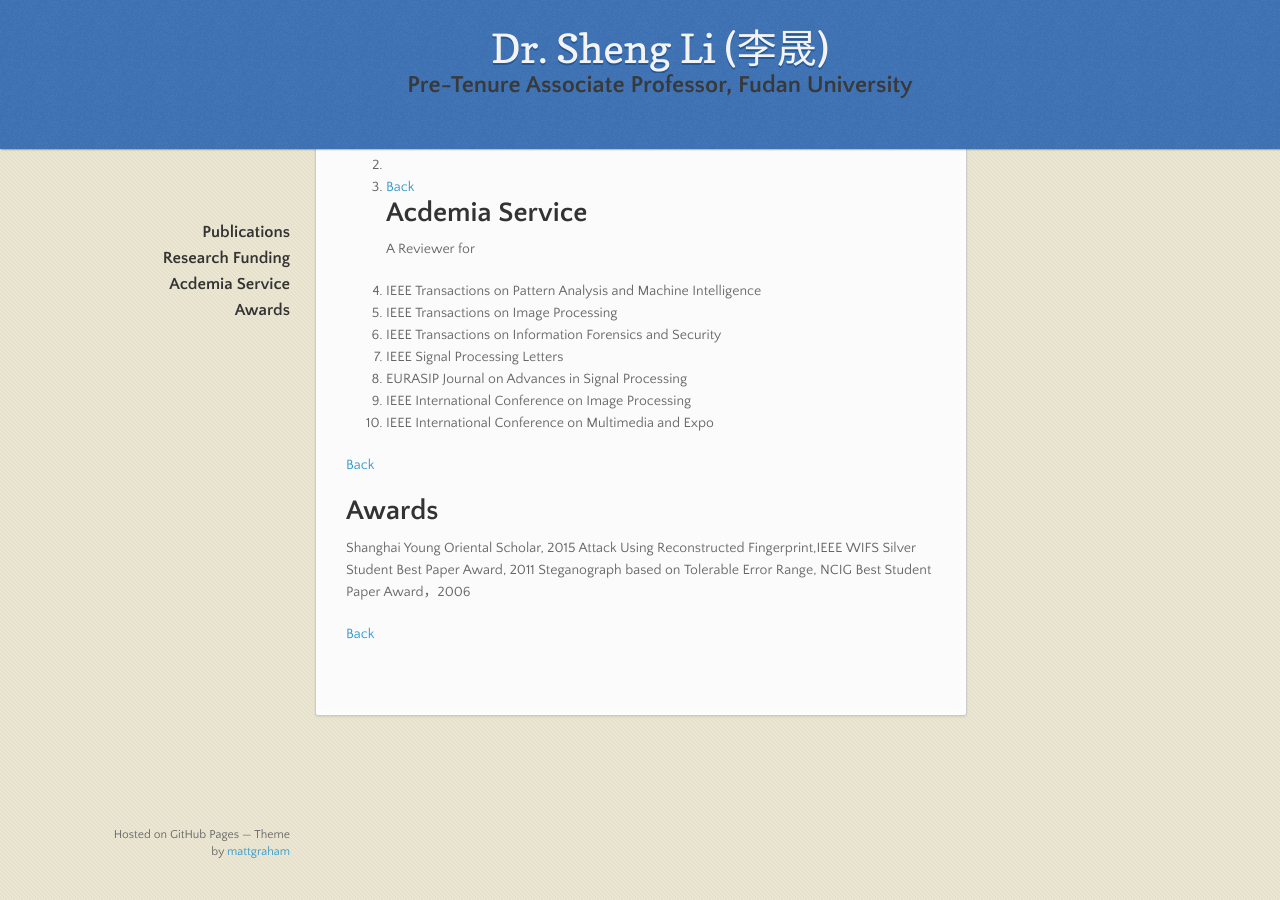
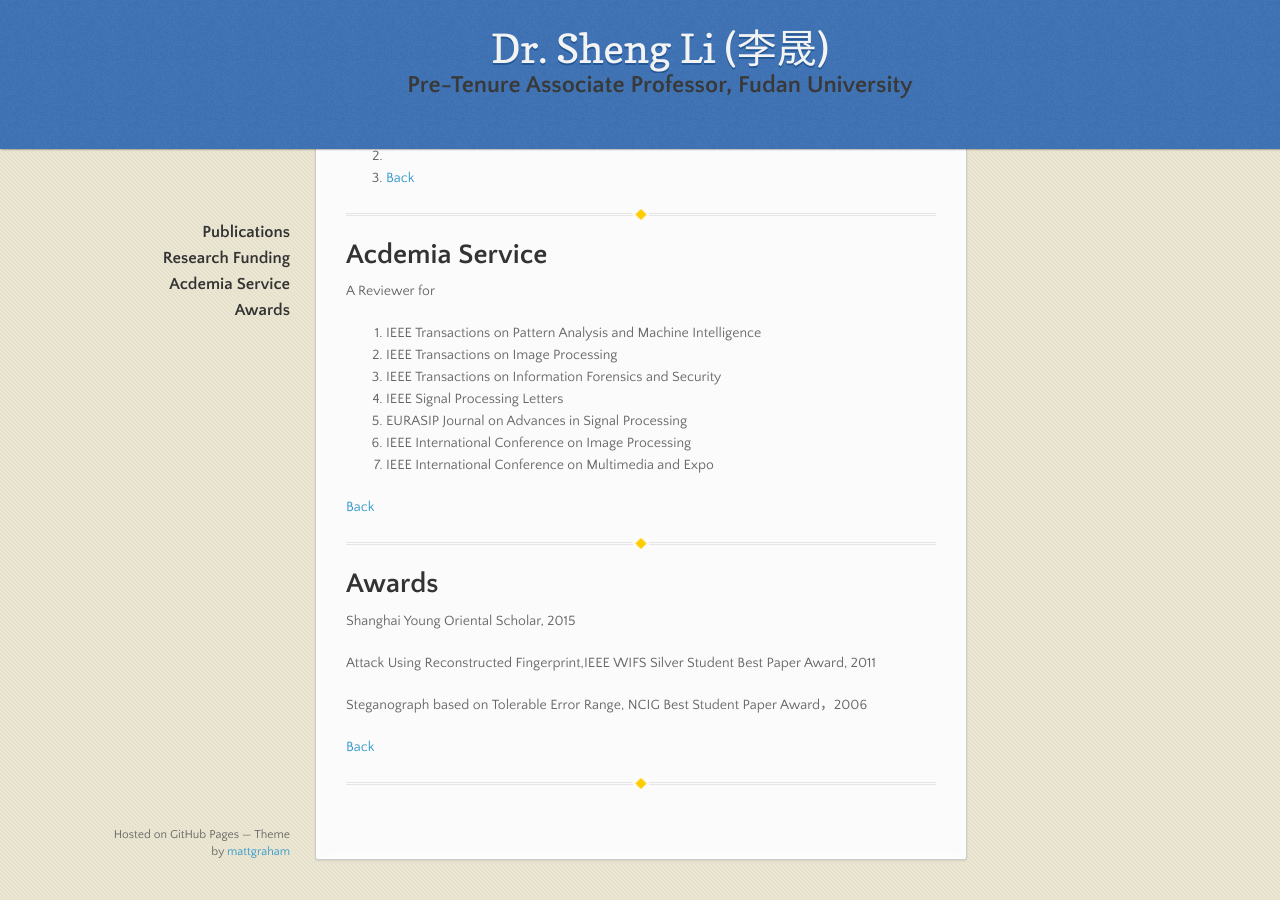
Before and after one commit to blazelisheng/blazelisheng.github.io, a Jekyll site: the page built from index.md, in a window 1280 px wide and 900 px high, scrolled down 1593 px. Built offline with Jekyll 4.4.1, drawn with Linux system fonts in a browser that asks for light colours; some of the changed text lies outside the part shown.

Commit message:
Update index.md

```diff
--- a/index.md
+++ b/index.md
@@ -12,7 +12,7 @@
         <p align="left">School of Computer Science</p>
         <p align="left">Fudan University</p>
         <p align="left">Email: lisheng@fudan.edu.cn</p>
-        <p align="left">Address: 825 Zhangheng Rd., Shanghai 201203, China </p></th>
+        <p align="left">Address: Software Building 328, 825 Zhangheng Road, Shanghai 201203, China </p></th>
   </tr>
 </table>
 
@@ -44,12 +44,14 @@
 [Back](./index.md)
 * * *
 # Research Funding
-* * *
 1.
 2.
 3.
 [Back](./index.md)
+
+* * *
 # Acdemia Service
+
 A Reviewer for
 1.	IEEE Transactions on Pattern Analysis and Machine Intelligence
 2.	IEEE Transactions on Image Processing
@@ -61,10 +63,16 @@
 
 [Back](./index.md)
 
+* * *
+
 # Awards
-Shanghai Young Oriental Scholar, 2015
-Attack Using Reconstructed Fingerprint,IEEE WIFS Silver Student Best Paper Award, 2011
-Steganograph based on Tolerable Error Range, NCIG Best Student Paper Award，2006
+<p align="left">Shanghai Young Oriental Scholar, 2015</p>
+<p align="left">Attack Using Reconstructed Fingerprint,IEEE WIFS Silver Student Best Paper Award, 2011</p>
+<p align="left">Steganograph based on Tolerable Error Range, NCIG Best Student Paper Award，2006 </p>
+
+
 
 
 [Back](./index.md)
+
+* * *
```
